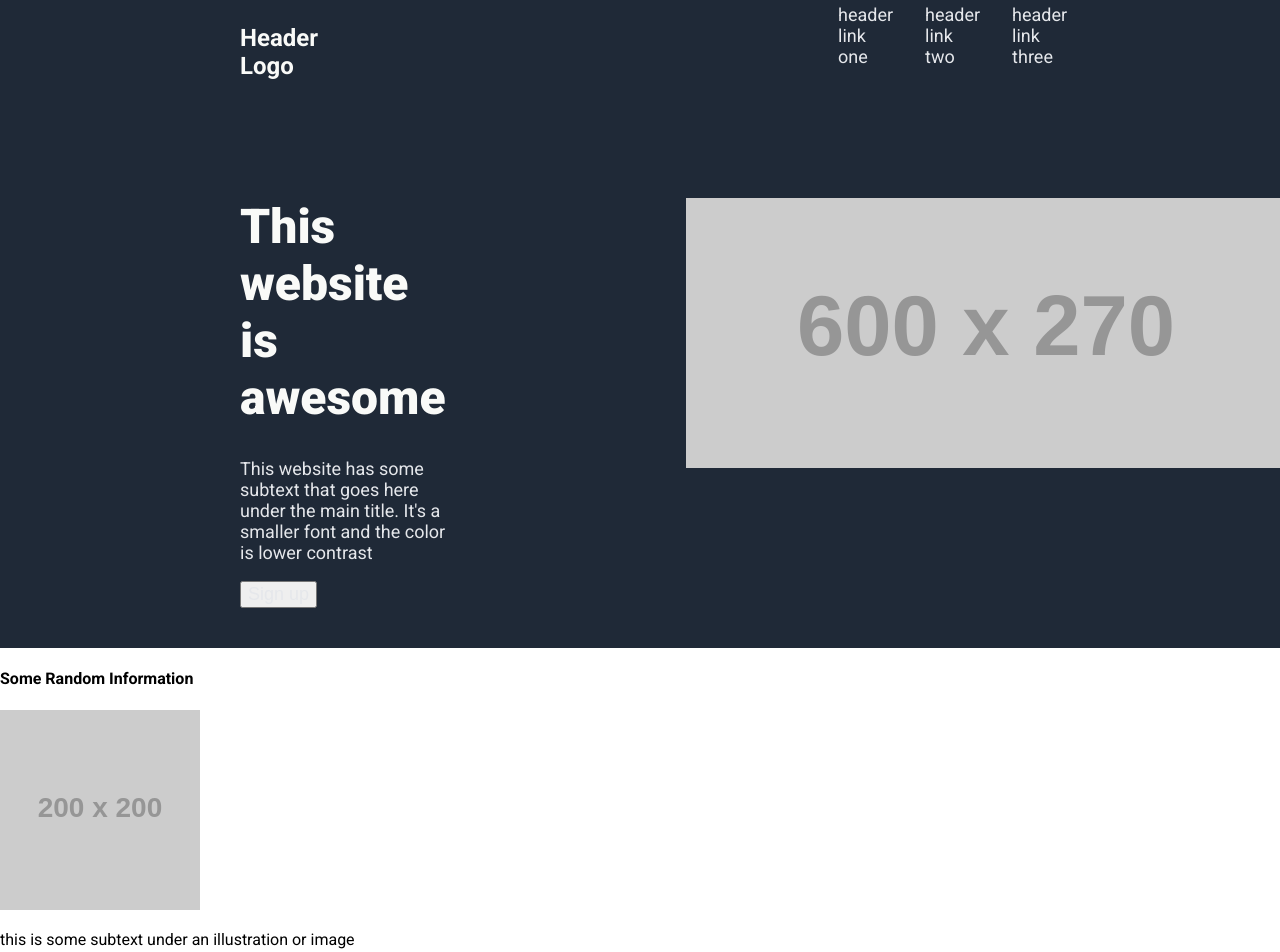
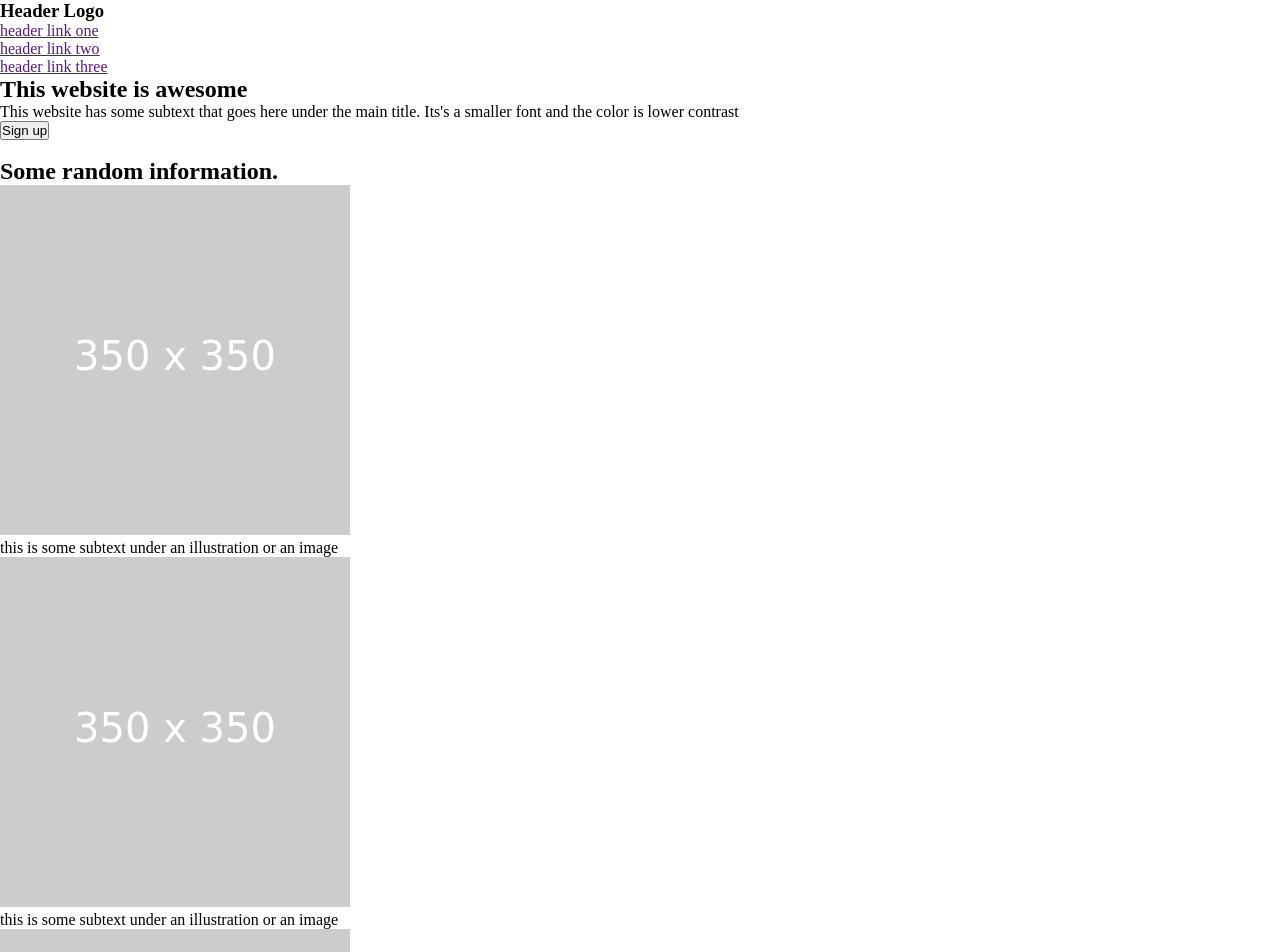
Before and after one commit to jmvillezdev/TOP-landing-page, a plain HTML site: page index.html in a window 1280 px wide. Shown: the top 952 px of the page. Drawn offline with Linux system fonts and the light colour scheme; placeholder pictures from the web are drawn by us.

Commit message:
Rewrote entire html semantically

```diff
--- a/index.html
+++ b/index.html
@@ -4,71 +4,94 @@
 <head>
     <meta charset="UTF-8">
     <meta name="viewport" content="width=device-width, initial-scale=1.0">
-    <link rel="stylesheet" href="style/style.css">
-    <link rel="preconnect" href="https://fonts.googleapis.com">
-    <link rel="preconnect" href="https://fonts.gstatic.com" crossorigin>
-    <link
-        href="https://fonts.googleapis.com/css2?family=Roboto:ital,wght@0,100;0,300;0,400;0,500;0,700;0,900;1,100;1,300;1,400;1,500;1,700;1,900&display=swap"
-        rel="stylesheet">
-    <title>Landing Page</title>
+    <link rel="stylesheet" href="./style/styles.css">
+    <title>TOP Landing Page</title>
 </head>
 
 <body>
-    <header>
-        <div class="logo-section">
-            <h3 class="header-logo-text">Header Logo</h3>
+    <section>
         <nav>
-                <ul class="nav-list">
-                    <li class="nav-link">
-                        <a href="#">header link one</a>
+            <h3>Header Logo</h3>
+            <ul>
+                <li>
+                    <a href="">header link one</a>
                 </li>
-                    <li class="nav-link">
-                        <a href="#">header link two</a>
+                <li>
+                    <a href="">header link two</a>
                 </li>
-                    <li class="nav-link">
-                        <a href="#">header link three</a>
+                <li>
+                    <a href="">header link three</a>
                 </li>
             </ul>
         </nav>
+
+        <header>
+            <div>
+                <h1>This website is awesome</h1>
+                <p>This website has some subtext that goes here under the main title. Its's a smaller font and the color
+                    is lower contrast</p>
+                <button>Sign up</button>
             </div>
+            <figure>
+                <img src="" alt="">
+            </figure>
+        </header>
+    </section>
 
-        <div class="hero-section">
-            <div class="left-section">
-                <h1 class="hero-main-text">This website is awesome</h1>
-                <p class="hero-secondary-text">This website has some subtext that goes here under the main title. It's a
-                    smaller font and the color is lower contrast</p>
-                <button><a href="#">Sign up</a></button>
+    <main>
+        <section>
+            <h2>
+                Some random information.
+            </h2>
+            <div>
+                <figure>
+                    <img src="./assets/square_image.png" alt="" />
+                    <figcaption>this is some subtext under an illustration or an image</figcaption>
+                </figure>
+
+                <figure>
+                    <img src="./assets/square_image.png" alt="" />
+                    <figcaption>this is some subtext under an illustration or an image</figcaption>
+                </figure>
+
+                <figure>
+                    <img src="./assets/square_image.png" alt="" />
+                    <figcaption>this is some subtext under an illustration or an image</figcaption>
+                </figure>
+
+                <figure>
+                    <img src="./assets/square_image.png" alt="" />
+                    <figcaption>this is some subtext under an illustration or an image</figcaption>
+                </figure>
             </div>
+        </section>
 
-            <div class="right-section">
-                <img src="https://placehold.co/600x270" alt="">
+        <section>
+            <blockquote>
+                <p>
+                    This is an inspiring quote, or a testimonional from a customer. Maybe it's just filling up space, or maybe people will actually read it. Who knows? All I know is that it looks nice.
+                </p>
+                <cite>
+                    -Thor, God of Thunder
+                </cite>
+            </blockquote>
+        </section>
+
+        <section>
+            <div>
+                <h3>
+                    Call to action! It's time!
+                </h3>
+                <p>
+                    Sign up for our product by clicking that button right over there!
+                </p>
+                <button>Sign up</button>
             </div>
-        </div>
-    </header>
-    <main>
-        <h4 class="main-heading">Some Random Information</h4>
-        <div class="item-container">
-            <div class="item">
-                <img class="item-image" src="https://placehold.co/200x200" alt="">
-                <p>this is some subtext under an illustration or image</p>
-            </div>
+        </section>
+    </main>
 
-            <div class="item">
-                <img class="item-image" src="https://placehold.co/200x200" alt="">
-                <p>this is some subtext under an illustration or image</p>
-            </div>
-
-            <div class="item">
-                <img class="item-image" src="https://placehold.co/200x200" alt="">
-                <p>this is some subtext under an illustration or image</p>
-            </div>
-
-            <div class="item">
-                <img class="item-image" src="https://placehold.co/200x200" alt="">
-                <p>this is some subtext under an illustration or image</p>
-            </div>
-        </div>
-    </main>
+    <footer>
+        <p>Copyright © The Odin Project 2024</p>
+    </footer>
 </body>
-
 </html>
--- a/style/style.css
+++ /dev/null
@@ -1,76 +0,0 @@
-body {
-    margin: 0px;
-    font-family: "Roboto", sans-serif;
-}
-
-header {
-    background-color: #1F2937;
-    padding-left: 15rem;
-    padding-right: 15rem;
-
-}
-
-.hero-main-text,
-.header-logo-text {
-    color: #F9FAF8;
-}
-
-a,
-.hero-secondary-text {
-    color: #E5E7EB;
-    font-size: 18px;
-}
-
-
-.hero-main-text {
-    font-size: 48px;
-    font-weight: 800;
-    margin-top: 0;
-}
-
-.header-logo-text {
-    font-size: 24px;
-
-}
-
-a {
-    text-decoration: none;
-}
-
-.logo-section,
-.nav-list,
-.hero-section {
-    display: flex;
-}
-
-.logo-section {
-    gap: 30rem;
-    justify-content: space-between;
-    height: 70px;
-    margin-bottom: 8rem;
-}
-
-.logo-section nav {
-    align-self: center;
-}
-
-.nav-list {
-    list-style: none;
-    gap: 2rem;
-}
-
-.hero-section {
-    gap: 15rem;
-    justify-content: space-between;
-    height: 450px;
-}
-
-/* .left-section,
-.right-section {
-    flex-grow: 1;
-} */
-
-.left-section {
-    flex-basis: 600px;
-    justify-content: flex-start
-}
--- /dev/null
+++ b/style/styles.css
@@ -0,0 +1,7 @@
+@import url('https://fonts.googleapis.com/css2?family=Roboto:ital,wght@0,100;0,300;0,400;0,500;0,700;0,900;1,100;1,300;1,400;1,500;1,700;1,900&display=swap');
+
+*{
+    padding: 0;
+    margin: 0;
+    box-sizing: border-box;
+}
```
Also changed, not shown: assets/placeholder.png (added), assets/square_image.png (added). Lines whose indentation alone changed are shown as unchanged.
